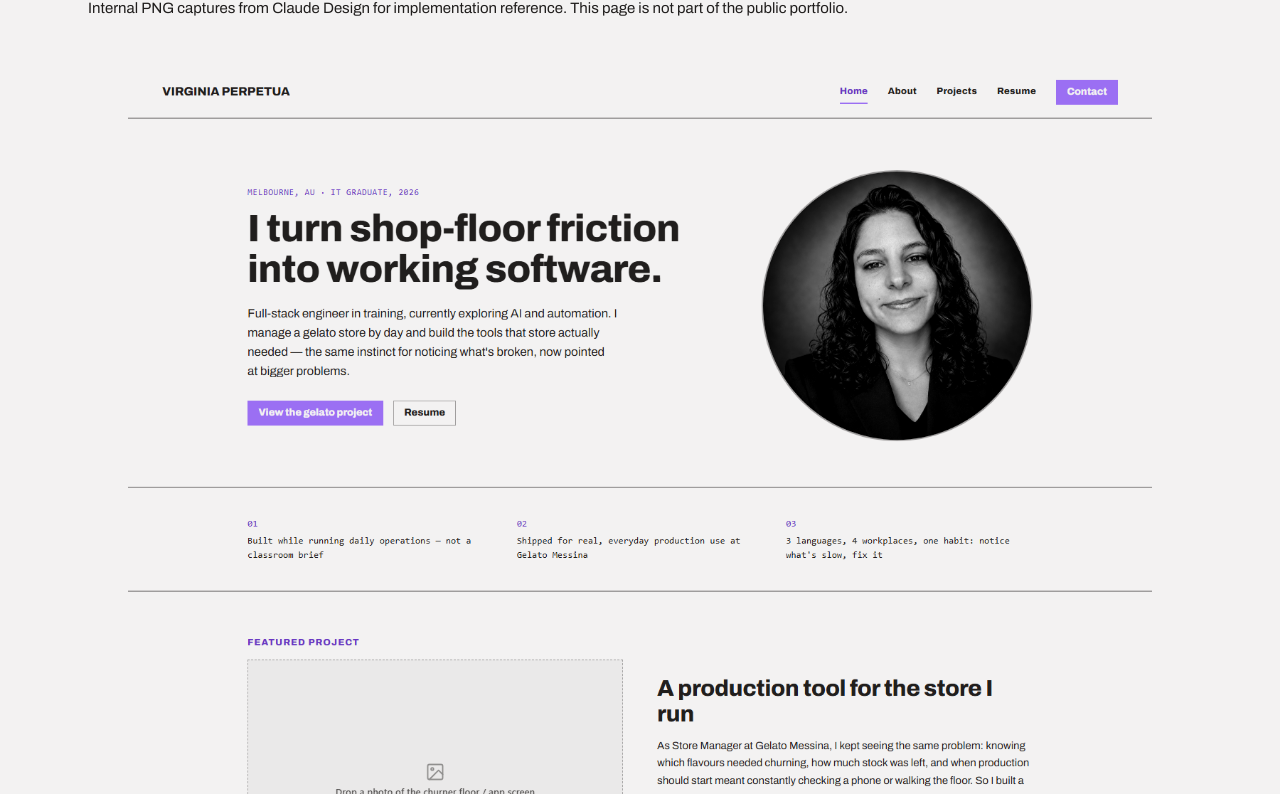
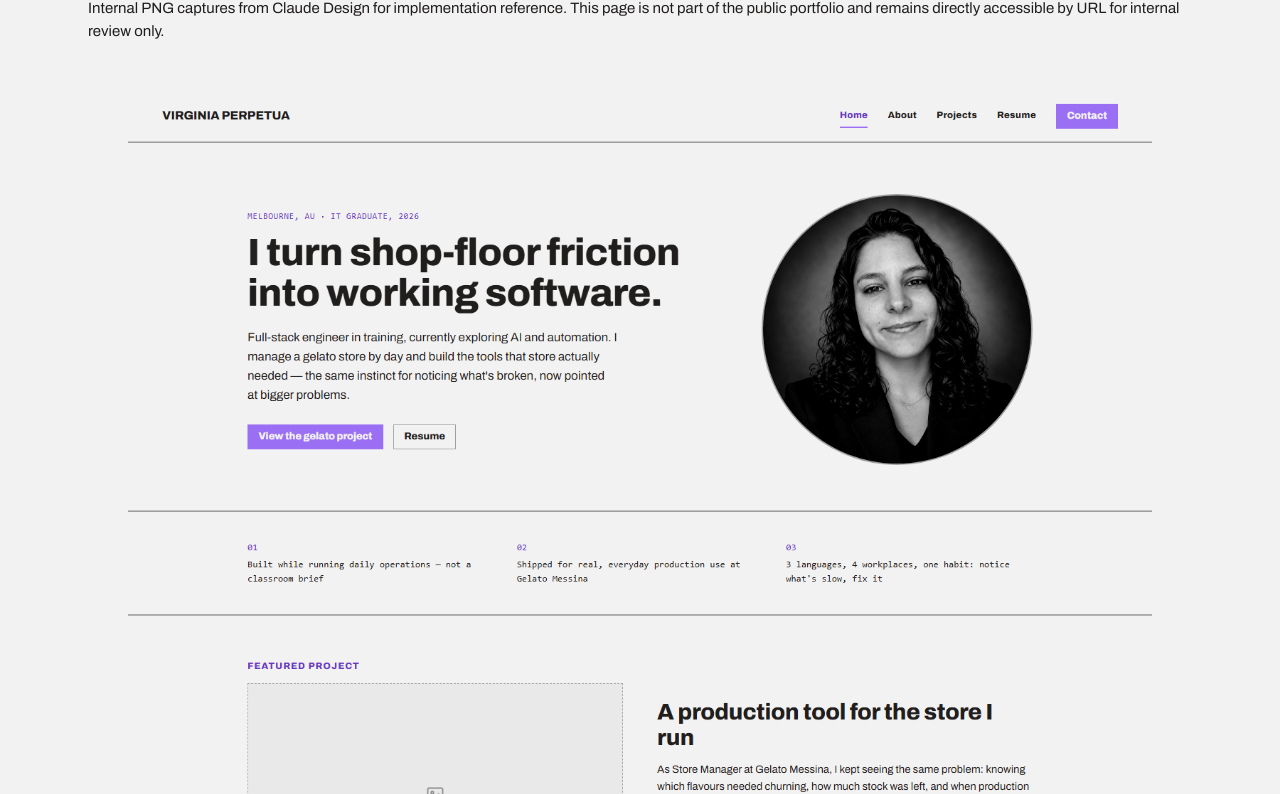
Before and after one commit to virgiperpetua/marketing, a website: page public/design.html in a window 1280 px wide. Shown: the part 178-972 px from the top of the page. Drawn offline with Linux system fonts and the light colour scheme.

Commit message:
Clarify design page access
Co-authored-by: Cursor <cursoragent@cursor.com>

```diff
--- a/public/design.html
+++ b/public/design.html
@@ -40,7 +40,8 @@
 
 <main class="page-pad" style="padding-top:48px;padding-bottom:72px">
   <h1>Design export</h1>
-  <p>Internal PNG captures from Claude Design for implementation reference. This page is not part of the public portfolio.</p>
+  <!-- Search engines should ignore this page, but it remains directly accessible by URL for implementation reference. -->
+  <p>Internal PNG captures from Claude Design for implementation reference. This page is not part of the public portfolio and remains directly accessible by URL for internal review only.</p>
   <div style="display:grid;gap:32px;margin-top:32px">
     <figure><img src="screenshots/home.png" alt="Home page design screenshot" loading="lazy"/><figcaption>home</figcaption></figure>
     <figure><img src="screenshots/about.png" alt="About page design screenshot" loading="lazy"/><figcaption>about</figcaption></figure>
```
